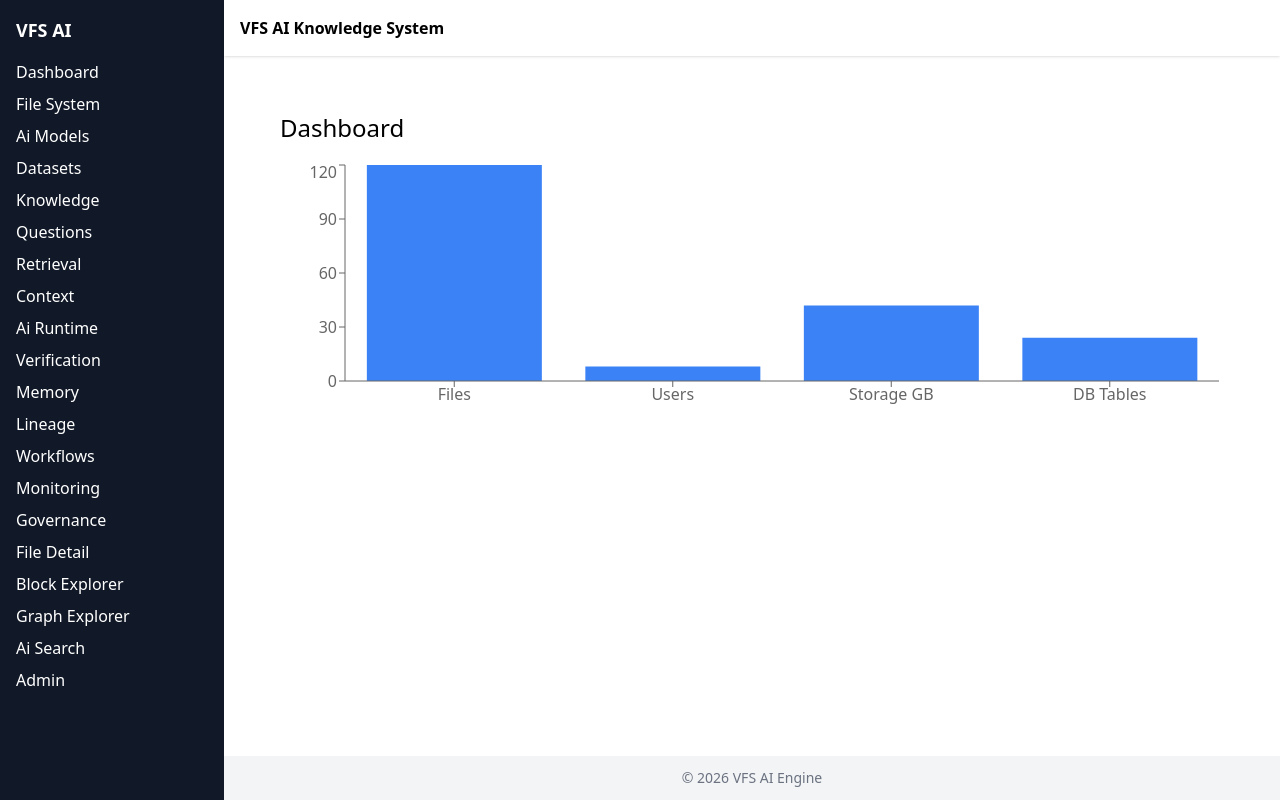
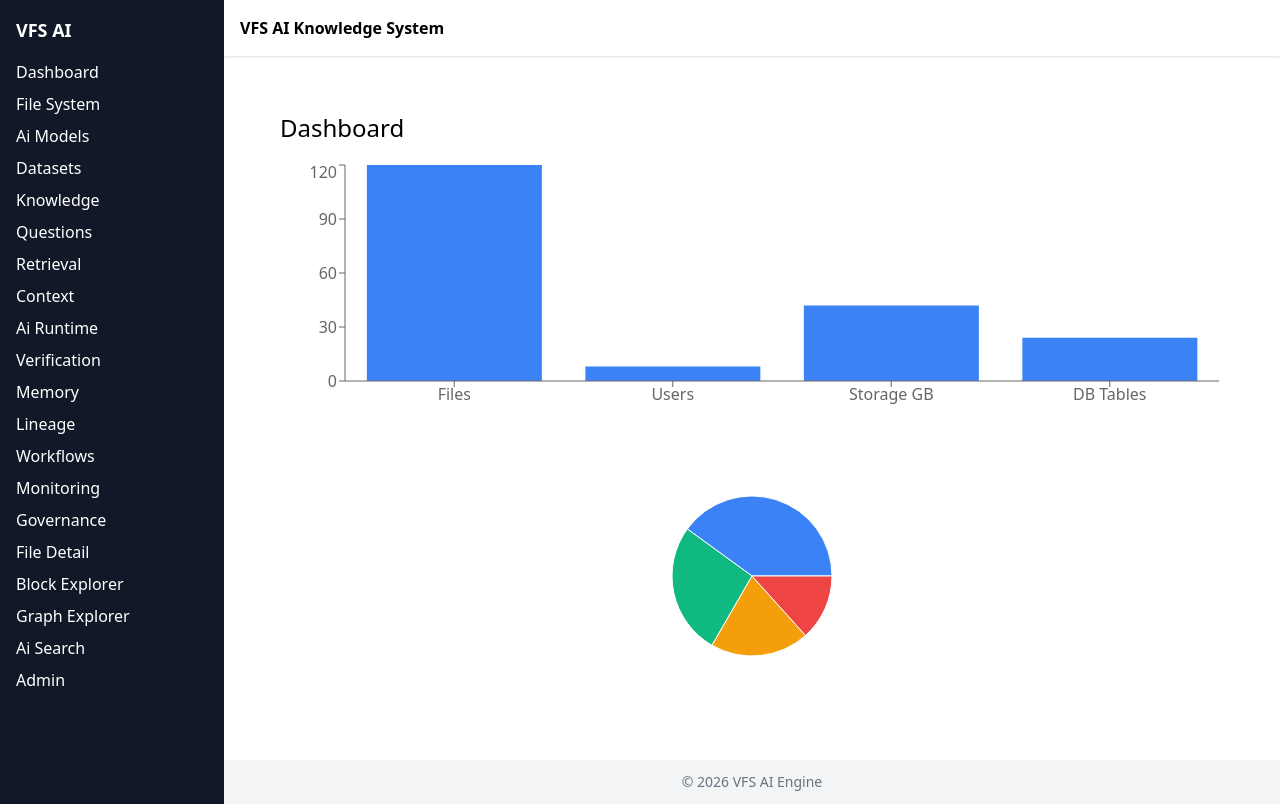
Before and after one commit to MaaeYeng2517/vfs-ai-model-file-system, a Next.js app in the folder frontend/: page /dashboard in a window 1280 px wide. Built offline with nearby package versions, Linux system fonts and the light colour scheme.

Commit message:
Add file type pie chart to dashboard

```diff
--- a/frontend/app/dashboard/page.tsx
+++ b/frontend/app/dashboard/page.tsx
@@ -1,5 +1,5 @@
 "use client";
-import { BarChart, Bar, XAxis, YAxis, Tooltip, ResponsiveContainer } from "recharts";
+import { BarChart, Bar, XAxis, YAxis, Tooltip, ResponsiveContainer, PieChart, Pie, Cell } from "recharts";
 const data = [{ name: "Files", value: 120 }, { name: "Users", value: 8 }, { name: "Storage GB", value: 42 }, { name: "DB Tables", value: 24 }];
 export default function Dashboard() {
   return (
@@ -10,6 +10,6 @@ export default function Dashboard() {
           <BarChart data={data}><XAxis dataKey="name" /><YAxis /><Tooltip /><Bar dataKey="value" fill="#3b82f6" /></BarChart>
         </ResponsiveContainer>
       </div>
-    </main>
+    <div className="h-64 mt-8"><ResponsiveContainer width="100%" height="100%"><PieChart><Pie data={[{name:"txt",value:30},{name:"json",value:20},{name:"xml",value:15},{name:"yml",value:10}]} dataKey="value" nameKey="name" outerRadius={80}>{["#3b82f6","#10b981","#f59e0b","#ef4444"].map((c,i)=><Cell key={i} fill={c}/>)}</Pie></PieChart></ResponsiveContainer></div></main>
   );
 }
```
